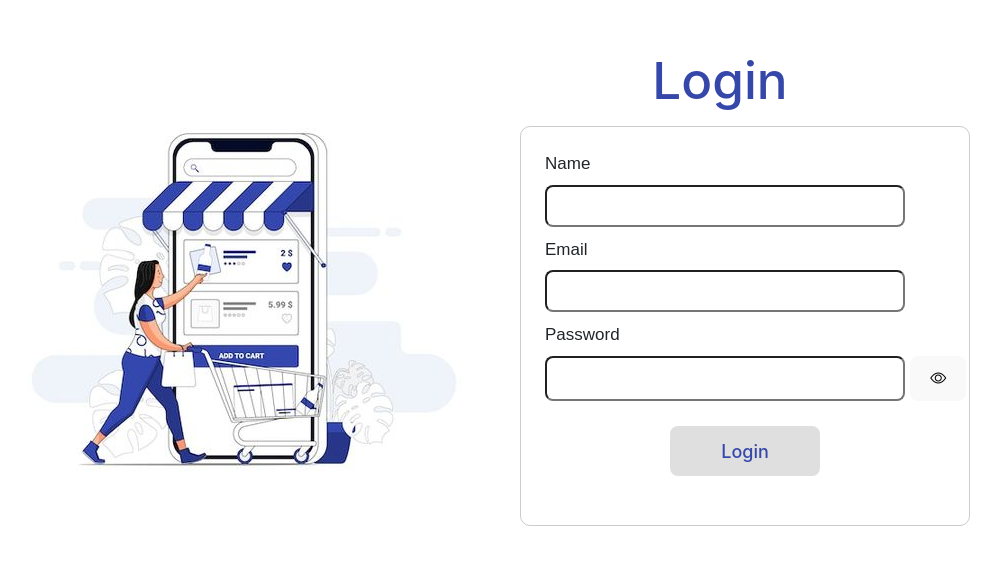
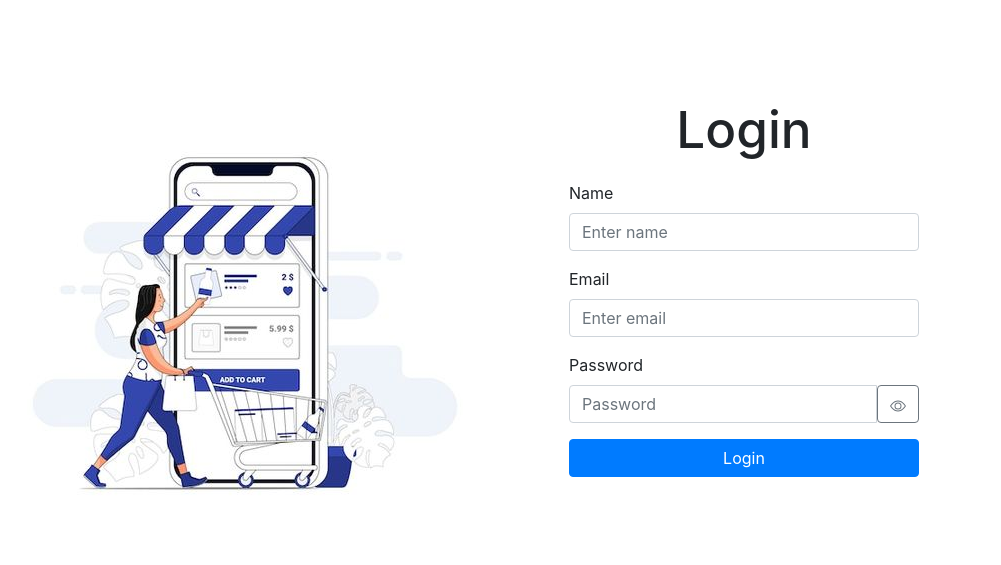
Before and after one commit to Ira-name/React_Project, a React (Vite) app in the folder project/: page /login in a window 1280 px wide. Shown: the part 111-676 px from the top of the page, without its empty margins (202-1203 px from the left). Built offline with nearby package versions, Linux system fonts and the light colour scheme.

Commit message:
Error correction commit

```diff
--- a/project/package.json
+++ b/project/package.json
@@ -11,8 +11,11 @@
   },
   "dependencies": {
     "axios": "^1.7.7",
+    "bootstrap": "^5.3.3",
     "react": "^18.3.1",
+    "react-bootstrap": "^2.10.5",
     "react-dom": "^18.3.1",
+    "react-icons": "^5.3.0",
     "react-router-dom": "^6.27.0"
   },
   "devDependencies": {
--- a/project/src/components/layout/AppMenu.tsx
+++ b/project/src/components/layout/AppMenu.tsx
@@ -1,4 +1,5 @@
 import { Link, useNavigate } from "react-router-dom";
+import { Navbar, Nav, Container } from "react-bootstrap";
 
 const AppMenu = () => {
   const navigate = useNavigate();
@@ -17,29 +18,30 @@ const AppMenu = () => {
   }
 
   return (
-    <nav>
-      <ul>
-        <li>
-          <Link to="/" state={{ hello: "Hello, world!" }}>
+    <Navbar bg="light" expand="lg">
+      <Container>
+        <Navbar.Brand>Shop</Navbar.Brand>
+        <Nav className="me-auto">
+          <Nav.Link as={Link} to="/" state={{ hello: "Hello, world!" }}>
             Home
-          </Link>
-        </li>
-        <li>
-        <Link to="/products">Products</Link>
-        </li>
-        {user?.role === "admin" && (
-          <li>
-            <Link to="/users">Users</Link>
-          </li>
-        )}
-        <li>
-        <Link to="/cart"> User Cart</Link>
-        </li>
-        <li>
-          <button onClick={handleLogout}>Logout</button>
-        </li>
-      </ul>
-    </nav>
+          </Nav.Link>
+          <Nav.Link as={Link} to="/products">
+            Products
+          </Nav.Link>
+          {user?.role === "admin" && (
+            <Nav.Link as={Link} to="/users">
+              Users
+            </Nav.Link>
+          )}
+          <Nav.Link as={Link} to="/cart">
+            Cart
+          </Nav.Link>
+          <Nav.Link onClick={handleLogout} style={{ cursor: "pointer" }}>
+            Logout
+          </Nav.Link>
+        </Nav>
+      </Container>
+    </Navbar>
   );
 };
 
--- a/project/src/pages/auth/components/LoginPage.tsx
+++ b/project/src/pages/auth/components/LoginPage.tsx
@@ -1,6 +1,7 @@
 import React, { useState } from "react";
 import { useNavigate } from "react-router-dom";
-import "../css/Login.css";
+import { Button, Form, InputGroup } from "react-bootstrap";
+import { BsEye, BsEyeSlash } from "react-icons/bs";
 const users = [
   {
     userName: "admin",
@@ -85,69 +86,67 @@ const LoginPage = () => {
   };
 
   return (
-    <div className="item">
-      <div>
-        <img src="./shop2.jpg" alt="Img"></img>
-      </div>
-      <div className="login">
-        <h1>Login</h1>
-        <div className="form">
-          <form onSubmit={handleSubmit}>
-            <div className="name">
-              <label className="text" htmlFor="username">
-                Name
-              </label>
-              <input
-                id="username"
-                name="username"
+    <div className="d-flex  justify-content-center align-items-center ">
+    <img src="./shop2.jpg" alt="ЛОГОТИП" className="mt-5 mr-5 " />
+
+    <Form
+      onSubmit={handleSubmit} /*className="w-100"*/
+      style={{ width: "350px" }}
+    >
+      <h1 className="text-center mb-4">Login</h1>
+
+      <Form.Group
+        className="mb-3 d-flex flex-column align-items-start"
+        controlId="formUserName"
+      >
+        <Form.Label>Name</Form.Label>
+        <Form.Control
           type="text"
+          placeholder="Enter name"
           value={userName}
           onChange={handleUserNameInputChange}
         />
-            </div>
-            <div className="email">
-              <label className="text" htmlFor="email">
-                Email
-              </label>
-              <input
-                id="email"
-                name="email"
+      </Form.Group>
+
+      <Form.Group
+        className="mb-3 d-flex flex-column align-items-start"
+        controlId="formEmail"
+      >
+        <Form.Label>Email</Form.Label>
+        <Form.Control
           type="email"
+          placeholder="Enter email"
           value={email}
           onChange={handleEmailInputChange}
         />
-            </div>
+      </Form.Group>
 
-            <div className="password">
-              <label className="text" htmlFor="password">
-                Password
-              </label>
-              <div className="show">
-                <input
-                  className="password_show"
-                  id="password"
-                  name="password"
+      <Form.Group
+        className="mb-3 d-flex flex-column align-items-start"
+        controlId="formPassword"
+      >
+        <Form.Label>Password</Form.Label>
+        <InputGroup>
+          <Form.Control
             type={showPassword ? "text" : "password"}
+            placeholder="Password"
             value={password}
             onChange={handlePasswordInputChange}
           />
-                <button
-                  type="button"
+          <Button
+            variant="outline-secondary"
             onClick={submitShowPassword}
             aria-label={showPassword ? "Hide password" : "Show password"}
           >
-                  <i
-                    className={`bi ${showPassword ? "bi-eye-slash" : "bi-eye"}`}
-                  />
-                </button>
-              </div>
-            </div>
-            <button className="submit" type="submit">
+            {showPassword ? <BsEyeSlash /> : <BsEye />}
+          </Button>
+        </InputGroup>
+      </Form.Group>
+
+      <Button variant="primary" type="submit" className="w-100">
         Login
-            </button>
-          </form>
-        </div>
-      </div>
+      </Button>
+    </Form>
   </div>
 );
 };
--- a/project/src/pages/products/components/ProductPage.tsx
+++ b/project/src/pages/products/ProductPage.tsx
@@ -1,4 +1,4 @@
-import ProductListContainer from "./list/ProductListContainer";
+import ProductListContainer from "./components/list/ProductListContainer";
 
 const ProductPage = () => {
   return (
--- /dev/null
+++ b/project/src/pages/products/components/list/CardProduct.tsx
@@ -0,0 +1,41 @@
+import { Button, Card } from "react-bootstrap";
+import { Product } from "../../service/products.service";
+
+interface CardProductProps {
+  product: Product;
+}
+
+const CardProduct = ({ product }: CardProductProps) => {
+  return (
+    <Card style={{ width: "24rem", margin: "10px" }}>
+      <Card.Img variant="top" src={product.thumbnail} alt={product.title} />
+      <Card.Body>
+        <Card.Title>{product.title}</Card.Title>
+        {/* <Card.Text>
+            <strong>Description:</strong> {product.description}
+          </Card.Text> */}
+        <Card.Text>
+          <strong>Price:</strong> ${product.price}
+        </Card.Text>
+        {/* <Card.Text>
+            <strong>Discount:</strong> {product.discountPercentage}%
+          </Card.Text> */}
+        <Card.Text>
+          <strong>Rating:</strong> {product.rating}
+        </Card.Text>
+        {/* <Card.Text>
+            <strong>Brand:</strong> {product.brand}
+          </Card.Text> */}
+        {/* <Card.Text>
+            <strong>Category:</strong> {product.category}
+          </Card.Text> */}
+        <div className="d-flex justify-content-between mt-3">
+          <Button variant="outline-primary">Details</Button>
+          <Button variant="outline-primary">Add to Cart</Button>
+        </div>
+      </Card.Body>
+    </Card>
+  );
+};
+
+export default CardProduct;
--- a/project/src/pages/products/components/list/ProductList.tsx
+++ b/project/src/pages/products/components/list/ProductList.tsx
@@ -1,4 +1,5 @@
 import { Product } from "../../service/products.service";
+import CardProduct from "./CardProduct";
 
 interface ProductProps {
   productList: Product[];
@@ -6,40 +7,12 @@ interface ProductProps {
 
 const ProductList = ({ productList }: ProductProps) => {
   return (
-    <div className="container">
-      <div className="row">
-        {productList.map((product) => (
-          <div className="col-md-4 mb-4" key={product.id}>
-            <div className="card h-100">
-              <img
-                src={product.thumbnail}
-                className="card-img-top"
-                alt={product.title}
-              />
-              <div className="card-body">
-                <h5 className="card-title">{product.title}</h5>
-                <p className="card-text">
-                  <strong>Description:</strong> {product.description}
-                </p>
-                <p className="card-text">
-                  <strong>Price:</strong> ${product.price}
-                </p>
-                <p className="card-text">
-                  <strong>Rating:</strong> {product.rating}
-                </p>
-                <p className="card-text">
-                  <strong>Brand:</strong> {product.brand}
-                </p>
-                <p className="card-text">
-                  <strong>Category:</strong> {product.category}
-                </p>
-              </div>
-            </div>
-          </div>
-        ))}
-      </div>
-    </div>
-  );
+    <div className="d-flex flex-wrap">
+    {productList.map((product) => (
+      <CardProduct key={product.id} product={product} />
+    ))}
+  </div>
+);
 };
 
 export default ProductList;
--- a/project/src/routes/AppRouter.tsx
+++ b/project/src/routes/AppRouter.tsx
@@ -4,7 +4,7 @@ import UserPage from "../pages/users/UserPage";
 import Layout from "../components/layout/Layout";
 import NotFoundPage from "../components/NotFoundPage";
 import CartPage from "../pages/cart/CartPage";
-import ProductPage from "../pages/products/components/ProductPage";
+import ProductPage from "../pages/products/ProductPage";
 import ProtectedRoute from "./ProtectedRoute";
 import LoginPage from "../pages/auth/components/LoginPage";
 
--- a/project/src/routes/ProtectedRoute.tsx
+++ b/project/src/routes/ProtectedRoute.tsx
@@ -16,7 +16,7 @@ const ProtectedRoute: FC<ProtectedRouteProps> = ({ children }) => {
       navigate("/login");
     } else {
       if (role === "user" && location.pathname === "/users") {
-        navigate("/");
+        navigate("*");
       }
     }
   }, [user, role, navigate, location]);
```
Also changed, not shown: 1 other file (tests, documents, lock files or other folders). Lines whose indentation alone changed are shown as unchanged.
